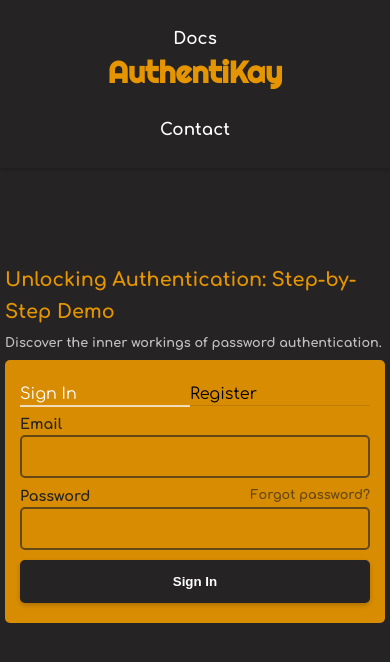
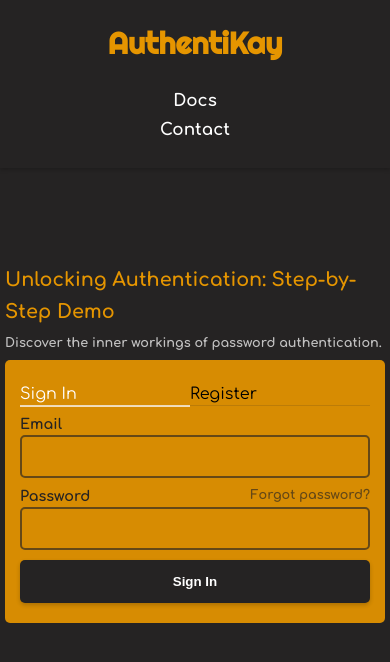
Before and after one commit to FengDenny/Vanilla, a plain HTML site: page AuthentiKay/index.html in a window 390 px wide. Drawn offline with Linux system fonts and the light colour scheme.

Commit message:
changed child to parent class to used order of -1

```diff
--- a/AuthentiKay/styles.css
+++ b/AuthentiKay/styles.css
@@ -350,7 +350,7 @@ main{
     .nav-container{
         flex-direction: column;
     }
-    .navbar-logo{
+    .mid-content{
         order:-1;
         margin-bottom:1.5rem;
     }
```
